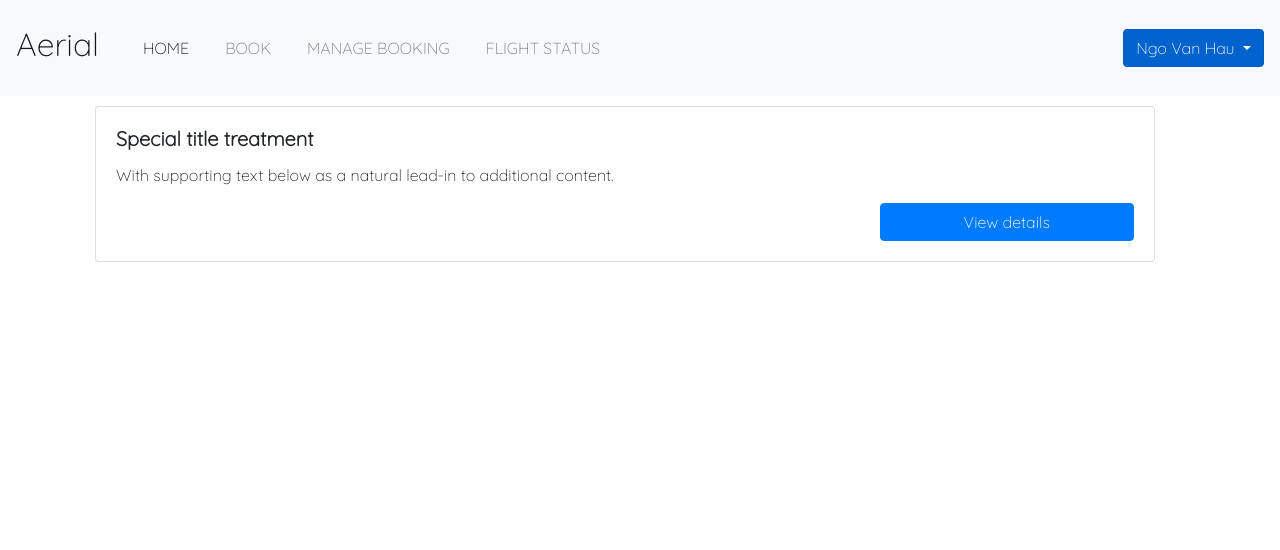
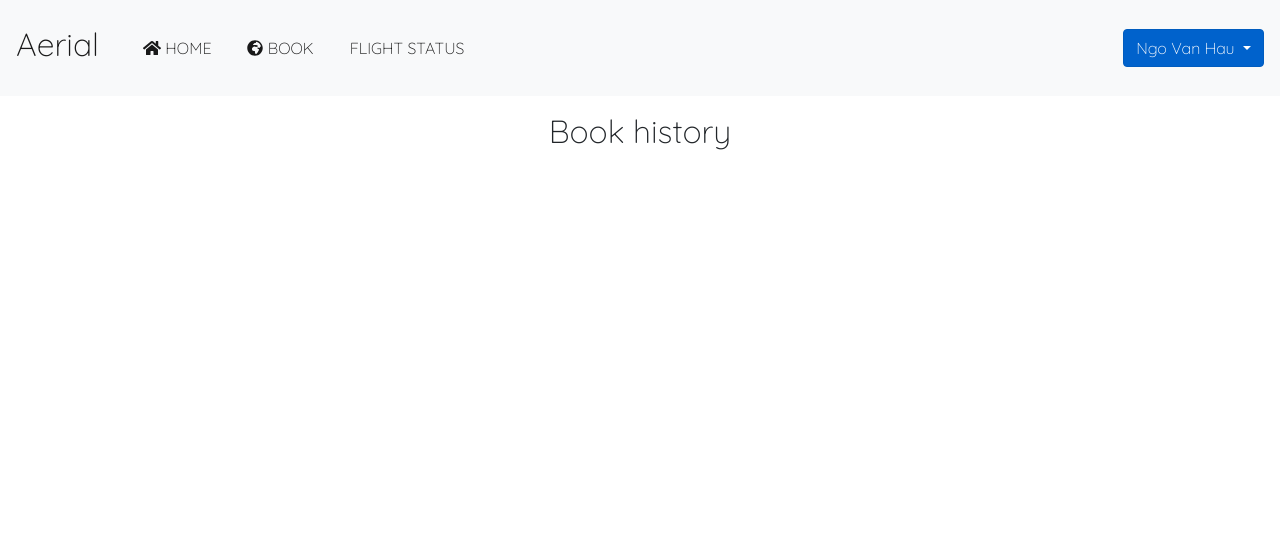
Before and after one commit to CosmicFishi/CongNghePhanMem_ChuyenBay, a Flask app: page /book-history in a window 1280 px wide. Shown: the top 550 px of the page. Run offline with Flask 2, Linux system fonts and the light colour scheme; a user stored in the database is signed in; data comes from the database, SQL or seed files in the repository; some libraries are stand-ins or nearby versions.

Commit message:
finished book-history.html, added some icon for UI

```diff
--- a/project/saleapp/__init__.py
+++ b/project/saleapp/__init__.py
@@ -6,8 +6,8 @@ from flask_login import LoginManager
 
 app = Flask(__name__)
 app.secret_key = 'askdjasdauo12r1qrt8y93ohto2bt8iou18y3r14ih8yhde8tt8hoi2'
-app.config['SQLALCHEMY_DATABASE_URI']='mysql+pymysql://root:haungo@localhost:3308/db?charset=utf8'
-# app.config['SQLALCHEMY_DATABASE_URI']='mysql+pymysql://root:123456@localhost/db?charset=utf8'
+# app.config['SQLALCHEMY_DATABASE_URI']='mysql+pymysql://root:haungo@localhost:3308/db?charset=utf8'
+app.config['SQLALCHEMY_DATABASE_URI']='mysql+pymysql://root:123456@localhost/db?charset=utf8'
 
 app.config['SQLALCHEMY_TRACK_MODIFICATIONS'] = True
 
--- a/project/saleapp/main.py
+++ b/project/saleapp/main.py
@@ -5,6 +5,7 @@ from saleapp.models import customer, flight, airport, UserRole
 from datetime import datetime, timedelta
 from flask_login import logout_user, current_user
 import json
+
 
 @app.route("/")
 def index():
@@ -74,8 +75,8 @@ def book():
 
 @app.route('/book-detail', methods=['post'])
 def book_detail():
-    flight_from = int( (request.form.get('flight_from')).split('.')[0] )
-    flight_to = int( (request.form.get('flight_to')).split('.')[0] )
+    flight_from = int((request.form.get('flight_from')).split('.')[0])
+    flight_to = int((request.form.get('flight_to')).split('.')[0])
     flight_return = request.form.get('return')
     flight_depart = request.form.get('depart')
 
@@ -98,7 +99,11 @@ def book_detail():
 
 @app.route('/book-history')
 def book_history():
-    return render_template('book-history.html')
+    b_history_flight_from, b_history_flight_to = utils.get_book_history(current_user_id=current_user.id);
+    # import pdb
+    # pdb.set_trace()
+    return render_template('book-history.html', b_history_flight_from=b_history_flight_from,
+                           b_history_flight_to=b_history_flight_to)
 
 
 @app.route('/add_ticket', methods=['post'])
@@ -139,6 +144,7 @@ def add_ticket():
 @app.route('/profile')
 def profile():
     return render_template('profile.html')
+
 
 # @app.route('/payment')
 # def payment():
--- a/project/saleapp/static/css/styles.css
+++ b/project/saleapp/static/css/styles.css
@@ -3,6 +3,9 @@ body {
     display: grid;
     grid-template-rows: auto 1fr auto;
     font-family: 'Quicksand', sans-serif;
+}
+i {
+    padding: 8px;
 }
 
 .imgStater {
@@ -171,12 +174,11 @@ body {
 .book-card {
     margin: 10px;
 }
-
+.container {
+    margin: 1rem auto;
+}
 .container .card {
     margin-bottom: 1rem;
-}
-.container .card:nth-last-child(1) {
-    margin-bottom: 0px;
 }
 .container-billing {
     width: 100%;
@@ -192,3 +194,6 @@ body {
     padding: 8px;
     font-size: 3rem;
 }
+.list-group-item {
+    padding: 1.5rem;
+}
--- a/project/saleapp/templates/book-history.html
+++ b/project/saleapp/templates/book-history.html
@@ -1,23 +1,35 @@
 {% extends 'layout.html' %} {% block body %}
 <div class="container">
-    <div class="row w-100">
-        <div class="col-md-12 col-sm-12">
-            <div class="card book-card">
-                <div class="card-body">
-                    <h5 class="card-title">Special title treatment</h5>
-                    <p class="card-text">
-                        With supporting text below as a natural lead-in to
-                        additional content.
-                    </p>
-                    <div class="text-right">
-                        <a href="/flight-detail" class="w-25 btn btn-primary"
-                            >View details</a
-                        >
+    <h2 class="text-center">Book history</h2>
+    {% for book_from in b_history_flight_from %}
+        {% for book_to in b_history_flight_to %}
+            {% if book_from.flight.id == book_to.flight.id %}
+                <div class="card book-card">
+                    <div class="card-body">
+                        <h5 class="card-title"><i class="fas fa-plane"></i> Flight ID: {{book_from.flight.id}}</h5>
                     </div>
+                    <ul class="list-group list-group-flush">
+                        <li class="list-group-item">
+                            <div class="d-flex flex-wrap">
+                                <p class="mb-0 col-md-6 col-sm-12"><strong><i class="fas fa-plane-arrival"></i> Flight to: </strong> {{book_to.airport.place}}</p>
+                                <p class="mb-0 col-md-6 col-sm-12" ><strong><i class="fas fa-plane-departure"></i>  Flight from:</strong> {{book_from.airport.place}}</p>
+                            </div>
+                            <hr class="my-4">
+                            <div class="d-flex flex-wrap">
+                                <p class="mb-0 col-md-6 col-sm-12" ><strong><i class="fas fa-clock"></i> Flight start:</strong> {{book_from.flight.time_start}}</p>
+                                <p class="mb-0 col-md-6 col-sm-12" ><strong><i class="fas fa-plane"></i> Flight time:</strong> {{book_from.flight.flight_time}}</p>
+                            </div>
+                            <hr class="my-4">
+                            <div class="d-flex flex-wrap">
+                                <p class="mb-0 col-md-6 col-sm-12" ><strong><i class="fas fa-suitcase-rolling"></i> Seat type:</strong> {{book_from.scheduled.seat_type_id}}</p>
+                                <p class="mb-0 col-md-6 col-sm-12" ><strong><i class="fas fa-suitcase-rolling"></i> Seat amount:</strong> {{book_from.scheduled.count_seat}}</p>
+                            </div>
+                        </li>
+                      </ul>
                 </div>
-            </div>
-        </div>
-    </div>
+            {% endif %}
+        {% endfor %}
+    {% endfor %}
 </div>
 
 {% endblock %}
--- a/project/saleapp/templates/layout.html
+++ b/project/saleapp/templates/layout.html
@@ -70,16 +70,16 @@
                 <ul class="navbar-nav">
                     <li class="nav-item active">
                         <a class="nav-link" href="/"
-                            >HOME<span class="sr-only">(current)</span></a
+                            ><i class="fas fa-home"></i> HOME<span class="sr-only">(current)</span></a
                         >
                     </li>
-                    <li class="nav-item">
-                        <a class="nav-link" href="{{ url_for('book')}}">BOOK</a>
+                    <li class="nav-item active">
+                        <a class="nav-link" href="{{ url_for('book')}}"><i class="fas fa-globe-africa"></i> BOOK</a>
                     </li>
-                    <li class="nav-item">
-                        <a class="nav-link" href="#">MANAGE BOOKING</a>
-                    </li>
-                    <li class="nav-item">
+<!--                    <li class="nav-item">-->
+<!--                        <a class="nav-link" href="#">MANAGE BOOKING</a>-->
+<!--                    </li>-->
+                    <li class="nav-item active">
                         <a class="nav-link" href="#">FLIGHT STATUS</a>
                     </li>
                     {% if not current_user.is_authenticated %}
@@ -103,11 +103,11 @@
                         class="dropdown-menu dropdown-menu-right"
                         aria-labelledby="navbarDropdown"
                     >
-                        <a class="dropdown-item" href="/profile">Profile</a>
+                        <a class="dropdown-item" href="/profile"><i class="fas fa-user-alt"></i> Profile</a>
                         <a
                             class="dropdown-item"
                             href="{{url_for('book_history')}}"
-                            >Book history</a
+                            ><i class="fas fa-history"></i> Book history</a
                         >
                         <div class="dropdown-divider"></div>
                         <a class="dropdown-item" href="{{ url_for('logout') }}"
--- a/project/saleapp/utils.py
+++ b/project/saleapp/utils.py
@@ -1,6 +1,6 @@
 from flask import request, redirect, flash
 from saleapp import db
-from saleapp.models import customer, UserRole, flight, airport
+from saleapp.models import customer, UserRole, flight, airport, scheduled, seat_type
 from flask_login import login_user
 
 from datetime import datetime
@@ -16,10 +16,10 @@ def read_data(path='data/categories.json'):
 # def read_products(cate_id=None, kw=None, from_price=None, to_price=None):
 #     products = read_data(path='data/products.json')
 #
-    # if cate_id:
-    #     cate_id = int(cate_id)
-    #     products = [p for p in products \
-    #                 if p['category_id'] == cate_id]
+# if cate_id:
+#     cate_id = int(cate_id)
+#     products = [p for p in products \
+#                 if p['category_id'] == cate_id]
 #
 #     if kw:
 #         products = [p for p in products \
@@ -70,7 +70,7 @@ def check_user(type_user=UserRole.ADMIN):
     return redirect('/')
 
 
-def conver_str_time(string_time = '', time_format="%d-%m-%Y - %H:%M"):
+def conver_str_time(string_time='', time_format="%d-%m-%Y - %H:%M"):
     d = datetime.strptime(string_time, "%Y-%m-%d %H:%M:%S")
     return d.strftime(time_format)
 
@@ -80,6 +80,24 @@ def get_airport():
 
 
 def get_flight(flight_from=None, flight_to=None, flight_depart=None, flight_return=None):
-    return flight.query.filter(flight.flight_from==flight_from,
-                  flight.flight_to==flight_to,
-                  flight.time_start>flight_depart).all()
+    return flight.query.filter(flight.flight_from == flight_from,
+                               flight.flight_to == flight_to,
+                               flight.time_start > flight_depart).all()
+
+
+def get_book_history(current_user_id):
+    b_history_flight_from = db.session.query(scheduled, seat_type, flight, airport) \
+        .filter(current_user_id == scheduled.customer_id) \
+        .filter(seat_type.id == scheduled.seat_type_id) \
+        .filter(flight.id == scheduled.flight_id) \
+        .filter(flight.flight_from == airport.id) \
+        .all()
+    b_history_flight_to = db.session.query(scheduled, flight, airport) \
+        .filter(current_user_id == scheduled.customer_id) \
+        .filter(flight.id == scheduled.flight_id) \
+        .filter(flight.flight_to == airport.id) \
+        .all()
+
+    # b_history = b_history_flight_to
+
+    return b_history_flight_from, b_history_flight_to
```
Also changed, not shown: project/saleapp/templates/index.html (+7 -25 lines).
